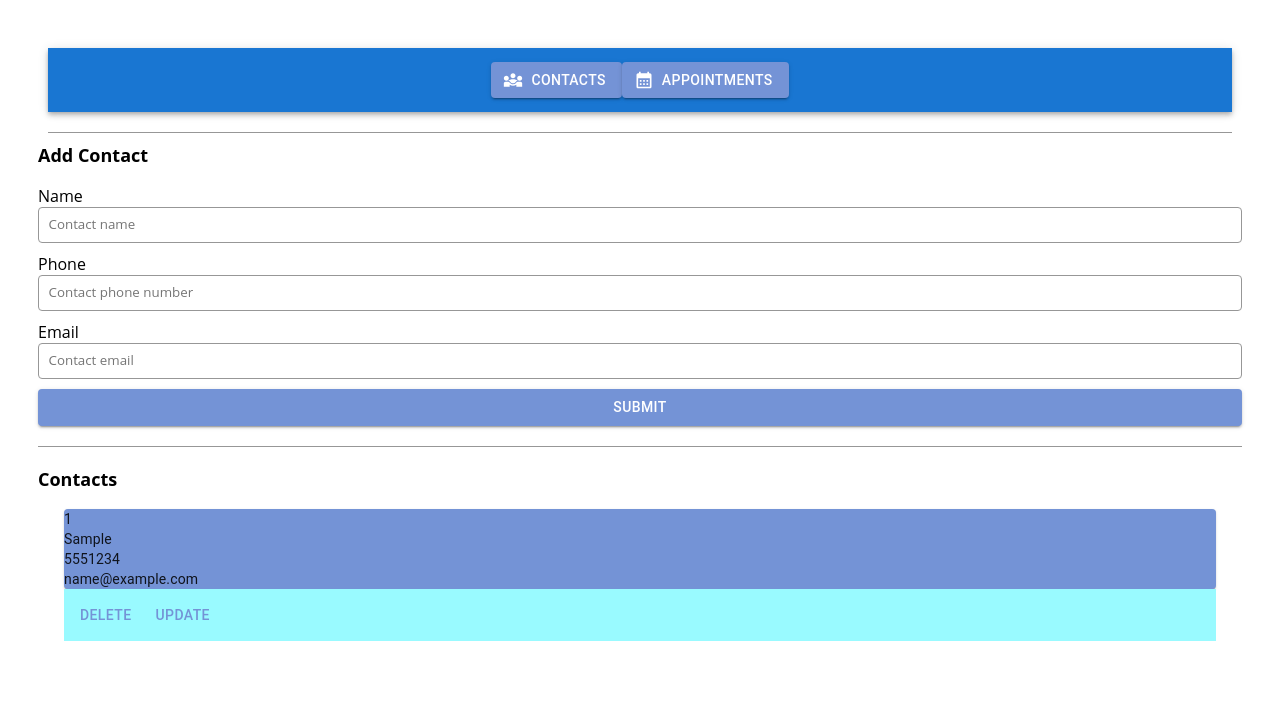
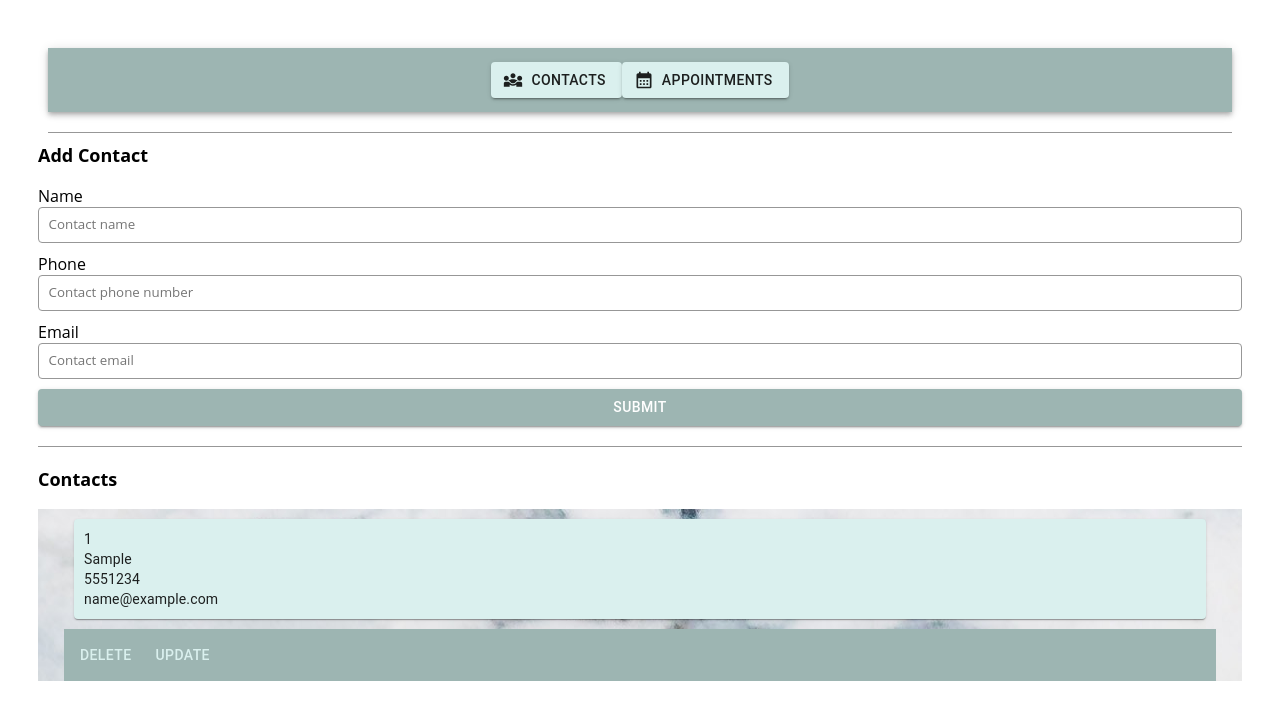
Before and after one commit to Abcshake/AppointmentPlanner, a React (Create React App) app in the folder frontend/: page /contacts in a window 1280 px wide. Both pictures are taken after typing "Sample", "5551234", "name@example.com" into the empty fields and a click on the button "SUBMIT". Shown: the top 720 px of the page. Built offline with nearby package versions, Linux system fonts and the light colour scheme.

Commit message:
UI finally complete

```diff
--- a/frontend/src/App.js
+++ b/frontend/src/App.js
@@ -115,18 +115,18 @@ function App() {
   return (
     <>
     <nav>
-      <AppBar position="relative">
+    <ThemeProvider theme={Theme}>
+      <AppBar position="relative" sx={{backgroundColor: "primary.other"}}>
         <Container maxWidth="xl">
           <ToolBar>
-            <ThemeProvider theme={Theme}>
-            <Container sx={{display: "flex", justifyContent: "center", color: "primary"}}>
-              <Button startIcon={<Diversity3Icon />} variant="contained" component={Link} to={ROUTES.CONTACTS}>Contacts</Button>
-              <Button startIcon={<CalendarMonthIcon />} variant="contained" component={Link} to={ROUTES.APPOINTMENTS}>Appointments</Button>
+            <Container sx={{display: "flex", justifyContent: "center"}}>
+              <Button sx={{ backgroundColor: "primary.main"}}startIcon={<Diversity3Icon />} variant="contained" component={Link} to={ROUTES.CONTACTS}>Contacts</Button>
+              <Button sx={{  backgroundColor: "primary.main"}}startIcon={<CalendarMonthIcon />} variant="contained" component={Link} to={ROUTES.APPOINTMENTS}>Appointments</Button>
             </Container>
-            </ThemeProvider>
           </ToolBar>
         </Container>
       </AppBar>
+    </ThemeProvider>
       </nav>
       <main>
         <Switch>
--- a/frontend/src/Theme.js
+++ b/frontend/src/Theme.js
@@ -4,11 +4,9 @@ export const Theme = createTheme ({
   palette: {
     mode: 'light',
     primary: {
-      main: '#7493D6',
-      other: "#99faff"
+      main: '#DAF0EE',
+      other: "#9DB5B2",
     },
-    secondary: {
-      main: '#E29842',
-    },
+
   },
 });
--- a/frontend/src/components/appointmentForm/AppointmentForm.js
+++ b/frontend/src/components/appointmentForm/AppointmentForm.js
@@ -1,5 +1,8 @@
 import React from "react";
 import { ContactPicker} from "../contactPicker/ContactPicker"
+import { ThemeProvider } from "@mui/material";
+import { Theme } from "../../Theme";
+import Button from '@mui/material/Button';
 //potential entry point for post express route for appointments
 export const AppointmentForm = (props) => {
 const {
@@ -70,7 +73,9 @@ const getTodayString = () => {
         value ={contact}
         onChange={(e) => setContact(e.target.value)}
         placeholder="Appointment With" />
-        <input type="submit" value="submit"></input>
+       <ThemeProvider theme={Theme}>
+          <Button type="submit" value="submit"  variant="contained" fullWidth= "true" sx={{backgroundColor: "primary.other", color: "white"}}>Submit</Button>
+        </ThemeProvider>
       </form>
   );
 };
--- a/frontend/src/components/contactForm/ContactForm.js
+++ b/frontend/src/components/contactForm/ContactForm.js
@@ -58,7 +58,7 @@ export const ContactForm = (props) => {
          placeholder="Contact email">
          </input>
         <ThemeProvider theme={Theme}>
-          <Button type="submit" value="submit"  variant="contained" fullWidth= "true" sx={{backgroundColor: "primary.main", color: "white"}}>Submit</Button>
+          <Button type="submit" value="submit"  variant="contained" fullWidth= "true" sx={{backgroundColor: "primary.other", color: "white"}}>Submit</Button>
         </ThemeProvider>
       </form>
     </div>
--- a/frontend/src/components/tile/Tile.js
+++ b/frontend/src/components/tile/Tile.js
@@ -46,19 +46,19 @@ useEffect(() => {
 return (
   <div>
     <Grid container direction="column">
-    <Container  sx={{gap: 2}}>
+    <Container>
     <ThemeProvider theme={Theme}>
-        <Card sx={{ backgroundColor: "primary.main" }}>
+        <Card sx={{ direction: "flex", backgroundColor: "primary.main" , padding: "10px", margin:"10px"}}>
         {Object.values(tile).map((tile) => (
           <Typography variant="body2" >
           {tile}
         </Typography>
       ))}
-        </Card>
-  <CardActions sx={{ backgroundColor: "primary.other" }}>
-    <Button size="medium" onClick={handleDelete}>Delete</Button>
-    <Button size="medium" onClick={handleUpdate}>Update</Button>
-  </CardActions>
+    </Card>
+        <CardActions sx={{ backgroundColor: "primary.other" }}>
+          <Button size="medium" onClick={handleDelete}>Delete</Button>
+          <Button size="medium" onClick={handleUpdate}>Update</Button>
+        </CardActions>
   </ThemeProvider>
   </Container>
 </Grid>
--- a/frontend/src/components/tileList/TileList.js
+++ b/frontend/src/components/tileList/TileList.js
@@ -1,8 +1,10 @@
 import React from "react";
 import {Tile} from './../tile/Tile.js';
+import Background from '../../assets/Background.jpg';
+
 export const TileList = ({list,onDelete, onQuery}) => {
   return (
-    <div>
+    <div style={{ backgroundImage: 'url(' + Background + ')'}}>
       {list.map((tile, index) => (
           <Tile key={index} tile={tile} onDelete={onDelete} onQuery={onQuery} />
       ))}
--- a/frontend/src/components/updateForm/ConditionalButtons.js
+++ b/frontend/src/components/updateForm/ConditionalButtons.js
@@ -1,21 +1,29 @@
 import React from "react";
-
+import CardActions from '@mui/material/CardActions';
+import Button from '@mui/material/Button';
+import { ThemeProvider } from "@mui/material";
+import { Theme } from "../../Theme";
 export const ConditionalButtons = (props) => {
 
 const {setTemp, setChange, handleUpdateContact, change, contact} = props;
     return (
     <div>
+        <ThemeProvider theme={Theme}>
         { change ? (
-            <><button
+        <CardActions sx={{ backgroundColor: "primary.other" }}>
+            <><Button size="medium"
             onClick={() => {
                 setTemp({ ...contact });
                 setChange(false);
             } }
             >
                     Cancel
-                </button><button
-                    onClick={handleUpdateContact}>Save</button></>
+                </Button>
+                <Button size="medium"
+                    onClick={handleUpdateContact}>Save</Button></>
+        </CardActions>
                     ) : null}
+        </ThemeProvider>
     </div>
     );
 };
```
Also changed, not shown: frontend/src/assets/Background.jpg (added). Lines whose indentation alone changed are shown as unchanged.
